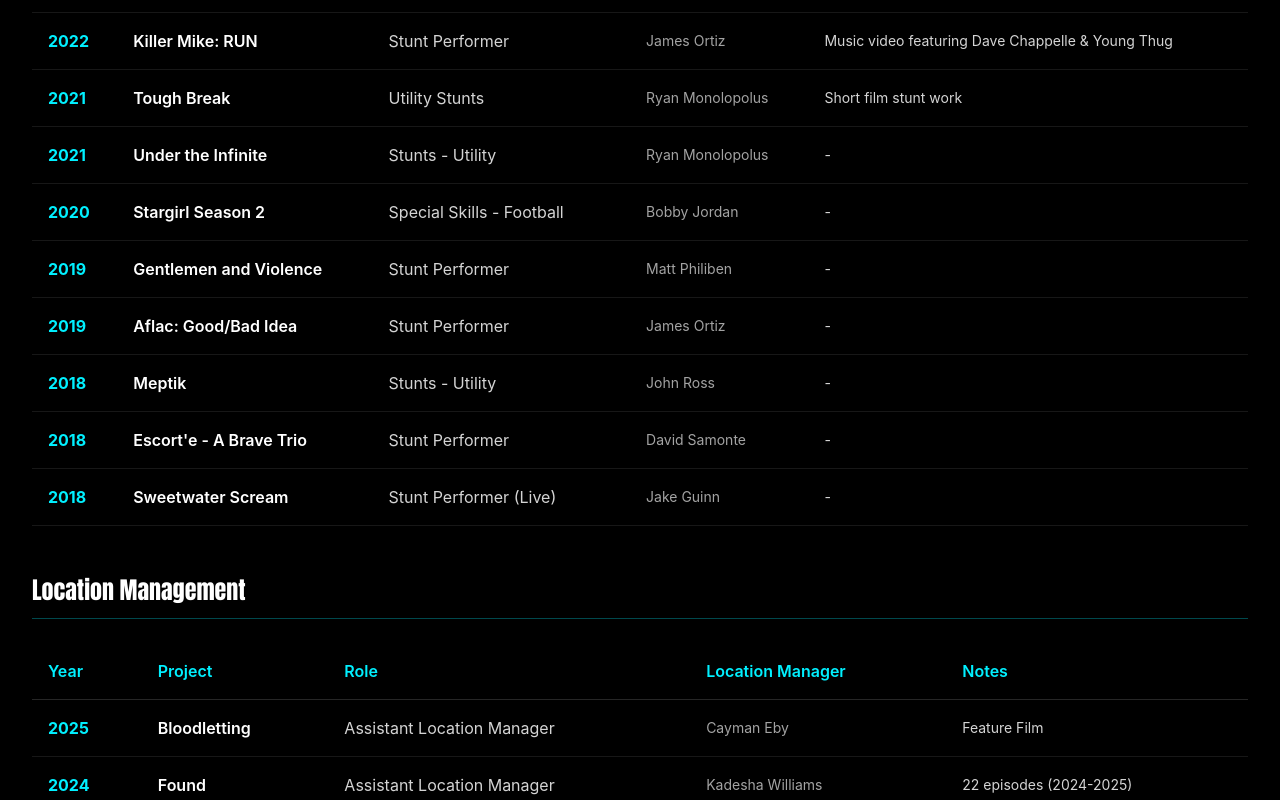
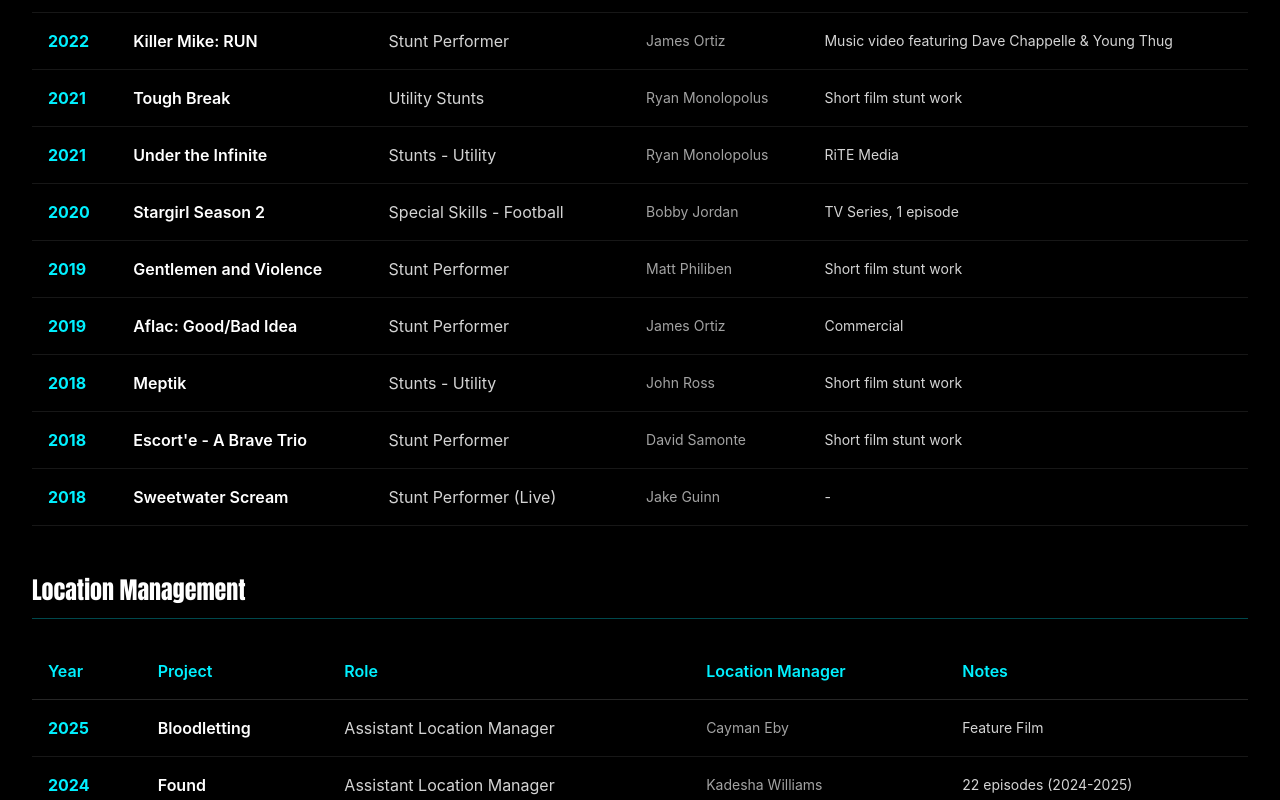
Before and after one commit to rabsauce/Kaleb-Bishop, a Next.js app: page /credits in a window 1280 px wide. Shown: the part 1220-2020 px from the top of the page. Built offline with nearby package versions, Linux system fonts and the light colour scheme.

Commit message:
Update notes for Under the Infinite, Stargirl, Gentlemen and Violence, Meptik, Escort'e, Aflac, Two Cowboys, and Ghosts of Rock

```diff
--- a/data/credits.ts
+++ b/data/credits.ts
@@ -108,6 +108,7 @@
     project: 'Under the Infinite',
     role: 'Stunts - Utility',
     coordinator: 'Ryan Monolopolus',
+    notes: 'RiTE Media',
     type: 'Feature Film',
   },
   {
@@ -115,6 +116,7 @@
     project: 'Stargirl Season 2',
     role: 'Special Skills - Football',
     coordinator: 'Bobby Jordan',
+    notes: 'TV Series, 1 episode',
     type: 'TV Series',
   },
   {
@@ -122,6 +124,7 @@
     project: 'Gentlemen and Violence',
     role: 'Stunt Performer',
     coordinator: 'Matt Philiben',
+    notes: 'Short film stunt work',
     type: 'Feature Film',
   },
   {
@@ -129,6 +132,7 @@
     project: 'Aflac: Good/Bad Idea',
     role: 'Stunt Performer',
     coordinator: 'James Ortiz',
+    notes: 'Commercial',
     type: 'Commercial',
   },
   {
@@ -136,6 +140,7 @@
     project: 'Meptik',
     role: 'Stunts - Utility',
     coordinator: 'John Ross',
+    notes: 'Short film stunt work',
     type: 'Commercial',
   },
   {
@@ -143,6 +148,7 @@
     project: "Escort'e - A Brave Trio",
     role: 'Stunt Performer',
     coordinator: 'David Samonte',
+    notes: 'Short film stunt work',
     type: 'Short',
   },
   {
@@ -157,6 +163,7 @@
     project: 'Two Cowboys and a Train',
     role: 'Lead',
     coordinator: 'Whistle Twice Pictures',
+    notes: 'Short film',
     type: 'Short',
   },
   {
@@ -164,6 +171,7 @@
     project: 'The Ghosts of Rock',
     role: 'Actor (Live)',
     coordinator: 'Sherrie Peterson',
+    notes: 'Theatre production',
     type: 'Feature Film',
   },
   {
```
